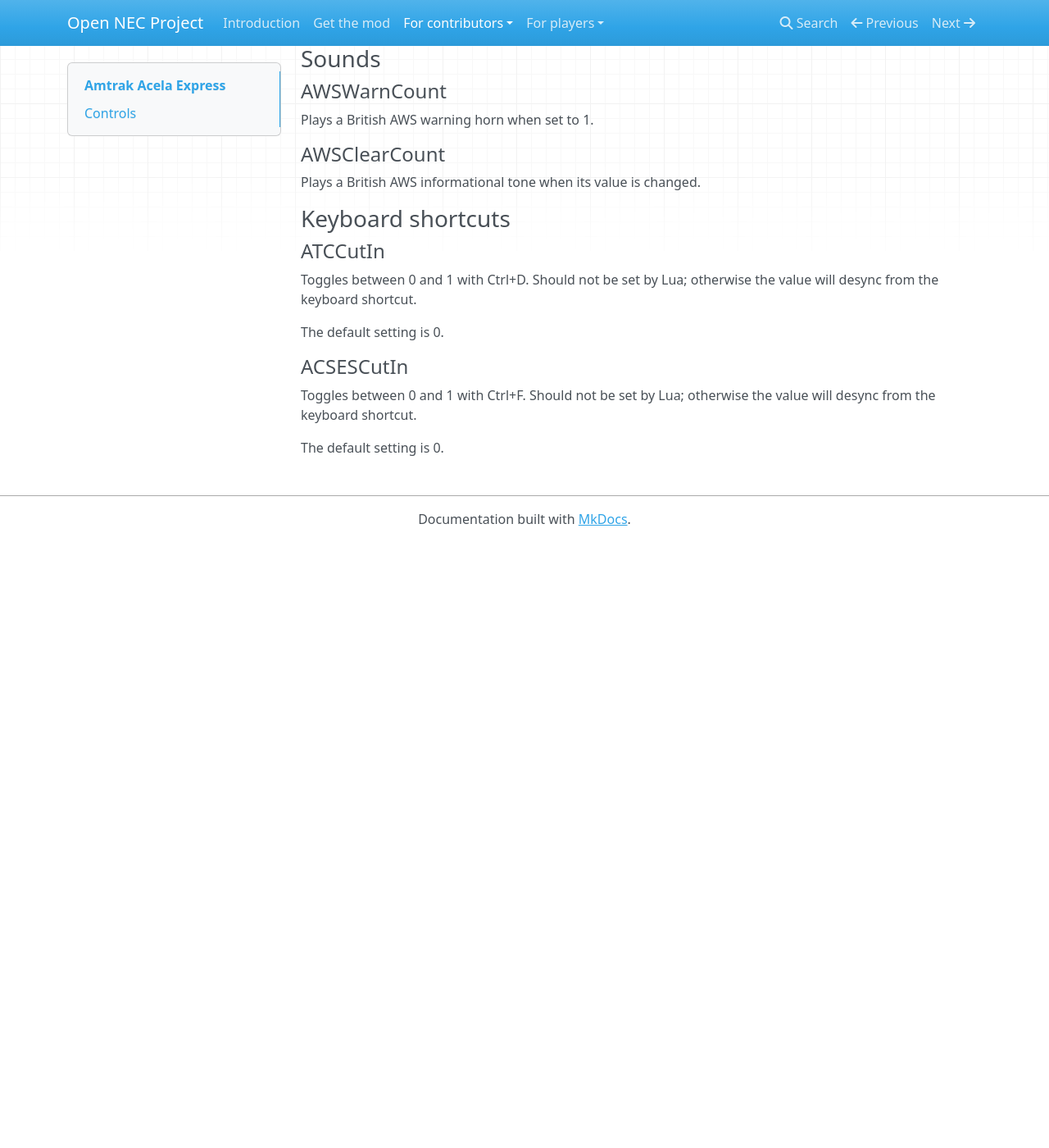
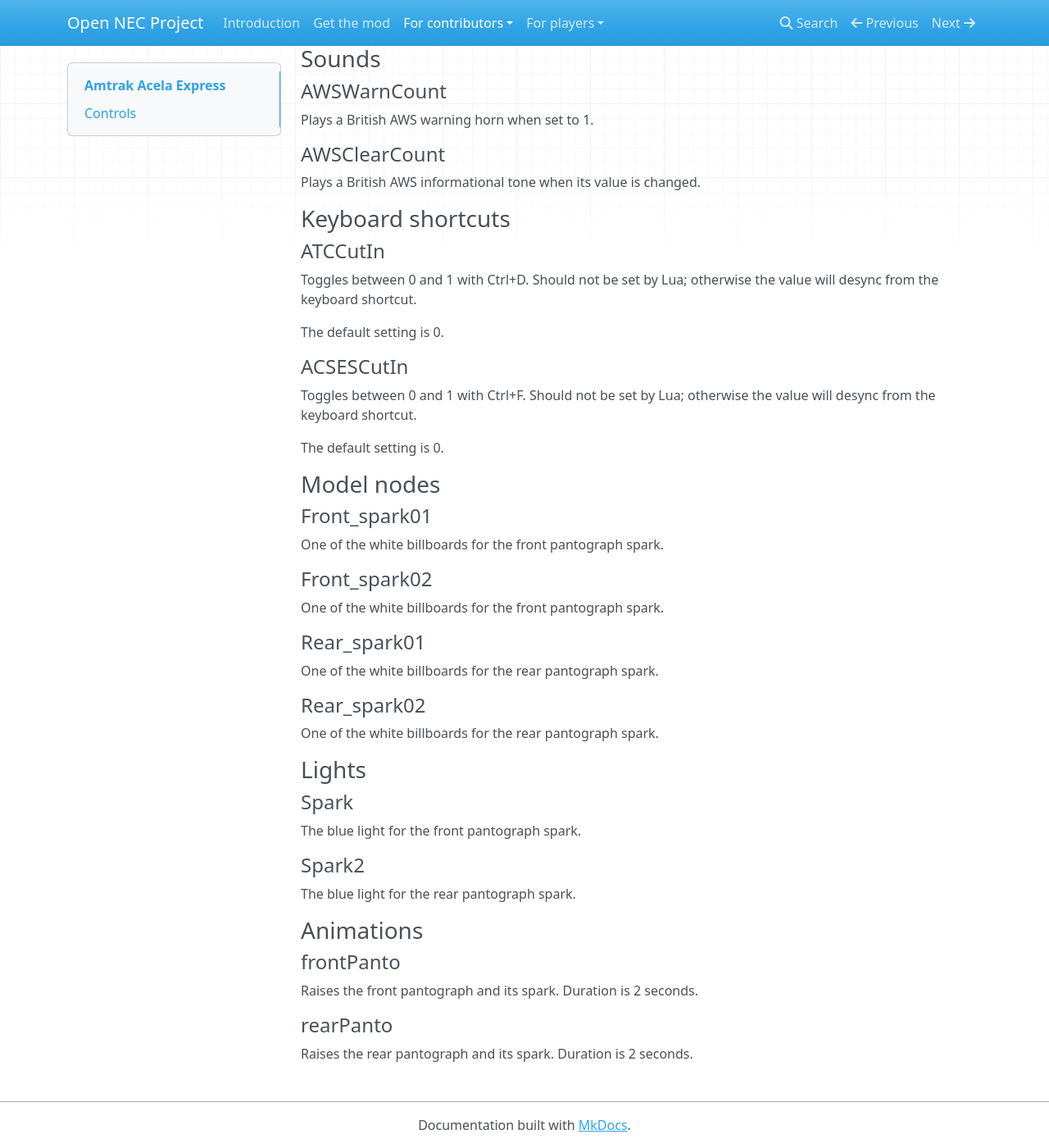
Before and after one commit to YoRyan/open-nec, an MkDocs documentation site: the page built from Docs/for-contributors/rolling-stock/amtrak-acela.md, in a window 1280 px wide and 1400 px high, scrolled down 5968 px. Shown: the whole window at 82% size. Built offline with MkDocs 1.6.1, drawn with Linux system fonts in a browser that asks for light colours; nearby versions of some CDN libraries; before the commit the page ends 6629 px from its top, so only the background shows below that.

Commit message:
Acela: add docs for animations, lights, and nodes

```diff
--- a/Docs/for-contributors/rolling-stock/amtrak-acela.md
+++ b/Docs/for-contributors/rolling-stock/amtrak-acela.md
@@ -302,3 +302,41 @@
 Toggles between 0 and 1 with Ctrl+F. Should not be set by Lua; otherwise the value will desync from the keyboard shortcut.
 
 The default setting is 0.
+
+### Model nodes
+
+#### Front_spark01
+
+One of the white billboards for the front pantograph spark.
+
+#### Front_spark02
+
+One of the white billboards for the front pantograph spark.
+
+#### Rear_spark01
+
+One of the white billboards for the rear pantograph spark.
+
+#### Rear_spark02
+
+One of the white billboards for the rear pantograph spark.
+
+### Lights
+
+#### Spark
+
+The blue light for the front pantograph spark.
+
+#### Spark2
+
+The blue light for the rear pantograph spark.
+
+### Animations
+
+#### frontPanto
+
+Raises the front pantograph and its spark. Duration is 2 seconds.
+
+#### rearPanto
+
+Raises the rear pantograph and its spark. Duration is 2 seconds.
```
